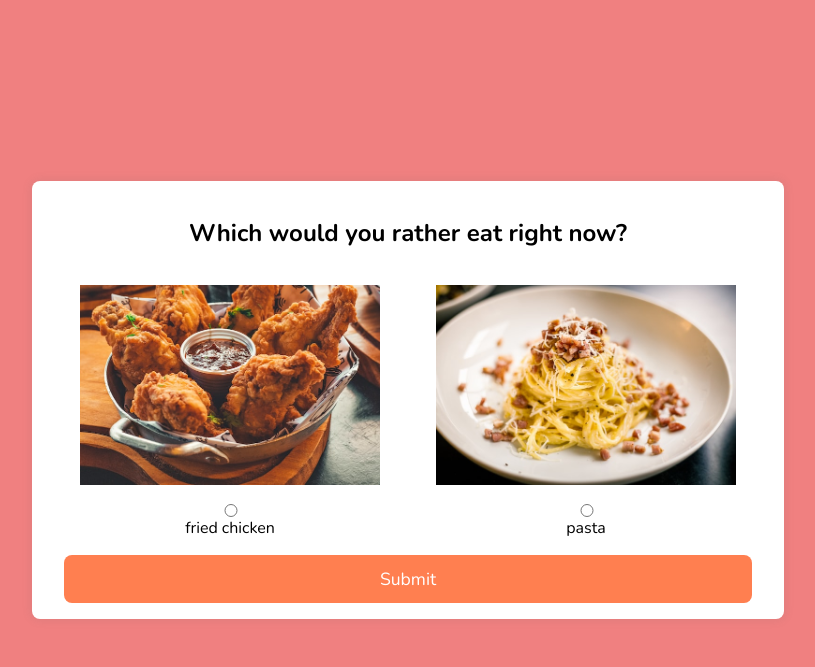
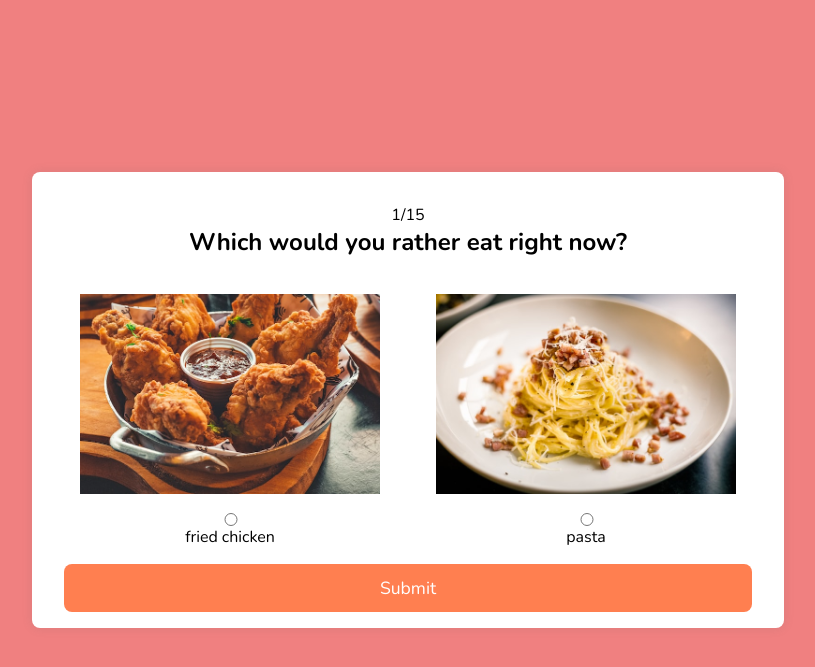
Before and after one commit to andyhdang/what2eat, a PHP site: page / in a window 1280 px wide. Shown: the top 667 px of the page, without its empty margins (232-1047 px from the left). Run offline with PHP 8.4, Linux system fonts and the light colour scheme.

Commit message:
Update files via upload

```diff
--- a/index.html
+++ b/index.html
@@ -5,7 +5,7 @@
     <meta charset="UTF-8">
     <meta http-equiv="X-UA-Compatible" content="IE=edge">
     <meta name="viewport" content="width=device-width, initial-scale=1.0">
-    <title>What2Eat</title>
+    <title>Food Quiz App</title>
     <link rel="stylesheet" href="style.css">
     <!-- <link rel="stylesheet" href="https://cdnjs.cloudflare.com/ajax/libs/font-awesome/6.2.1/css/all.min.css"
         integrity="sha512-MV7K8+y+gLIBoVD59lQIYicR65iaqukzvf/nwasF0nqhPay5w/9lJmVM2hMDcnK1OnMGCdVK+iQrJ7lzPJQd1w=="
@@ -16,6 +16,11 @@
 <body>
 
     <div class="quiz-container" id="quiz">
+        <div class="progress">
+            <p id="current-page">1</p>
+            <p>/</p>
+            <p id="total-pages">16</p>
+        </div>
         <div class="quiz-header">
             <h2 id="question">Question text</h2>
             <ul>
--- a/script.js
+++ b/script.js
@@ -128,12 +128,21 @@ const imgEls = document.querySelectorAll(".image")
 const a_img = document.getElementById('a_img')
 const b_img = document.getElementById('b_img')
 
-const barEl = document.getElementById('myBar')
+const currentPage = document.getElementById('current-page')
+const totalPages = document.getElementById('total-pages')
 
 let currentQuiz = 0
-
+let progress = 1
 
 loadQuiz()
+
+function moveProgress() {
+
+    if (progress <= quizData.length) {
+        currentPage.innerText = progress
+        progress++
+    }
+}
 
 function shuffle(array) {
     let currentIndex = array.length, randomIndex;
@@ -155,11 +164,13 @@ function shuffle(array) {
 
 function loadQuiz() {
     deslectAnswers() //deselect all answers from previous question
+    moveProgress()
 
     const currentQuizData = quizData[currentQuiz]
     questionEl.innerText = currentQuizData.question
     a_text.innerText = currentQuizData.a
     b_text.innerText = currentQuizData.b
+    totalPages.innerText = quizData.length
 
     for (let i = 0; i < foodArray.length; i++) {
         if (currentQuizData.a == foodArray[i].name) {
--- a/style.css
+++ b/style.css
@@ -26,6 +26,7 @@ body {
 
 h2 {
     text-align: center;
+    margin-top: 0;
 }
 
 ul {
@@ -69,15 +70,12 @@ button:hover {
     background-color: rgb(191, 60, 13);
 }
 
-#myProgress {
-    width: 100%;
-    background-color: grey;
-    border-radius: 1rem;
+.progress {
+    display: flex;
+    justify-content: center;
+    margin-bottom: 0;
 }
 
-#myBar {
-    width: 1%;
-    height: .5rem;
-    background-color: green;
-    border-radius: 1rem;
+p {
+    margin-bottom: 0;
 }
```
